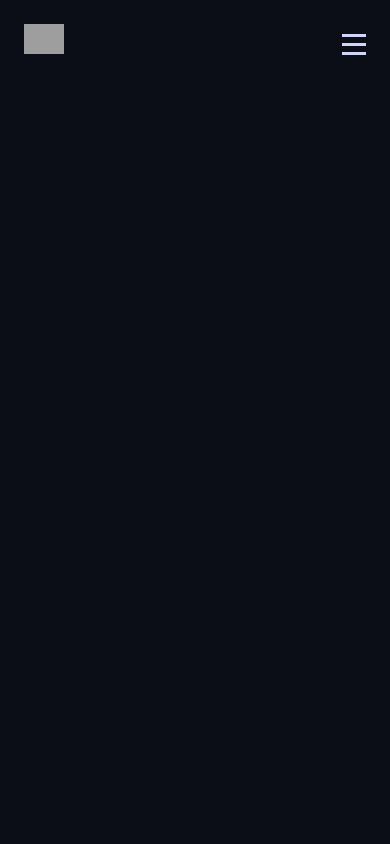
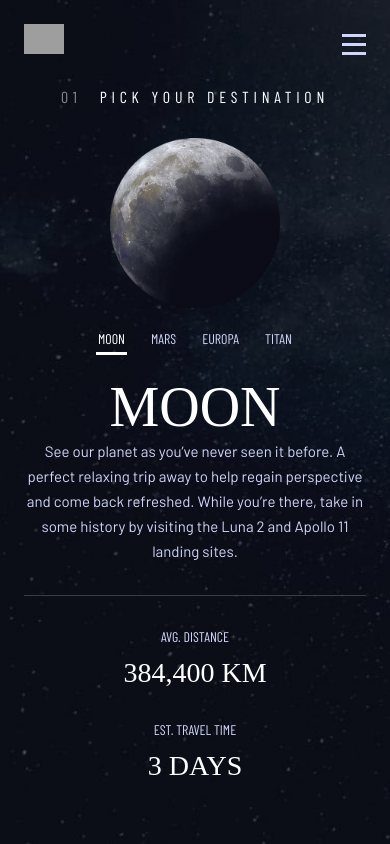
Before and after one commit to aitzhans/space-tourism-website, a React app: page /destination/moon in a window 390 px wide. Built offline with nearby package versions, Linux system fonts and the light colour scheme; grey boxes are pictures that could not be loaded; a web font is replaced by a local one.

Commit message:
feat: implement DestinationPage (mobile)

```diff
--- a/src/components/App/App.js
+++ b/src/components/App/App.js
@@ -7,6 +7,11 @@ import Header from "../Header/Header";
 import HomePage from "../HomePage/HomePage";
 import TechPage from "../TechPage/TechPage";
 
+import DestinationMoon from "../DestinataionPage/DestinationMoon";
+import DestinationMars from "../DestinataionPage/DestinationMars";
+import DestinationEuropa from "../DestinataionPage/DestinationEuropa";
+import DestinationTitan from "../DestinataionPage/DestinationTitan";
+
 import "./App.scss";
 
 const App = () => {
@@ -15,7 +20,13 @@ const App = () => {
       <Header />
       <Routes>
         <Route path="/" element={<HomePage />} />
-        <Route path="/destination" element={<DestinationPage />} />
+        <Route path="/destination" element={<DestinationPage />}>
+          <Route path="" element={<Navigate to="moon" />} />
+          <Route path="moon" element={<DestinationMoon />} />
+          <Route path="mars" element={<DestinationMars />} />
+          <Route path="europa" element={<DestinationEuropa />} />
+          <Route path="titan" element={<DestinationTitan />} />
+        </Route>
         <Route path="/crew" element={<CrewPage />} />
         <Route path="/technology" element={<TechPage />} />
       </Routes>
--- /dev/null
+++ b/src/components/DestinataionPage/DestinationEuropa.js
@@ -0,0 +1,26 @@
+import React from "react";
+
+const DestinationMars = () => {
+  return (
+    <>
+      <h3 className="dest__header">EUROPA</h3>
+      <p className="dest__text">
+        The smallest of the four Galilean moons orbiting Jupiter, Europa is a
+        winter lover’s dream. With an icy surface, it’s perfect for a bit of ice
+        skating, curling, hockey, or simple relaxation in your snug wintery
+        cabin.
+      </p>
+
+      <div className="dest__numbers">
+        <h6 className="dest__numbers-title">AVG. DISTANCE</h6>
+        <p className="dest__numbers-val">628 MIL. km</p>
+      </div>
+      <div className="dest__numbers">
+        <h6 className="dest__numbers-title">Est. travel time</h6>
+        <p className="dest__numbers-val">3 years</p>
+      </div>
+    </>
+  );
+};
+
+export default DestinationMars;
--- /dev/null
+++ b/src/components/DestinataionPage/DestinationMars.js
@@ -0,0 +1,25 @@
+import React from "react";
+
+const DestinationMars = () => {
+  return (
+    <>
+      <h3 className="dest__header">Mars</h3>
+      <p className="dest__text">
+        Don’t forget to pack your hiking boots. You’ll need them to tackle
+        Olympus Mons, the tallest planetary mountain in our solar system. It’s
+        two and a half times the size of Everest!
+      </p>
+
+      <div className="dest__numbers">
+        <h6 className="dest__numbers-title">AVG. DISTANCE</h6>
+        <p className="dest__numbers-val">225 MIL. km</p>
+      </div>
+      <div className="dest__numbers">
+        <h6 className="dest__numbers-title">Est. travel time</h6>
+        <p className="dest__numbers-val">9 months</p>
+      </div>
+    </>
+  );
+};
+
+export default DestinationMars;
--- /dev/null
+++ b/src/components/DestinataionPage/DestinationMoon.js
@@ -0,0 +1,26 @@
+import React from "react";
+
+const DestinationMoon = () => {
+  return (
+    <>
+      <h3 className="dest__header">Moon</h3>
+      <p className="dest__text">
+        See our planet as you’ve never seen it before. A perfect relaxing trip
+        away to help regain perspective and come back refreshed. While you’re
+        there, take in some history by visiting the Luna 2 and Apollo 11 landing
+        sites.
+      </p>
+
+      <div className="dest__numbers">
+        <h6 className="dest__numbers-title">AVG. DISTANCE</h6>
+        <p className="dest__numbers-val">384,400 km</p>
+      </div>
+      <div className="dest__numbers">
+        <h6 className="dest__numbers-title">Est. travel time</h6>
+        <p className="dest__numbers-val">3 days</p>
+      </div>
+    </>
+  );
+};
+
+export default DestinationMoon;
--- a/src/components/DestinataionPage/DestinationPage.js
+++ b/src/components/DestinataionPage/DestinationPage.js
@@ -1,7 +1,88 @@
 import React from "react";
+import { Link, Outlet } from "react-router-dom";
+
+import "./DestinationPage.scss";
+import moon from "./image-moon.webp";
+import titan from "./image-titan.webp";
+import mars from "./image-mars.webp";
+import europa from "./image-europa.webp";
 
 const DestinationPage = () => {
-  return <div>Destination</div>;
+  const handleDestinationsClick = (e) => {
+    const menuItems = document.querySelectorAll(".dest__item");
+    menuItems.forEach((item) => item.classList.remove("dest__item--active"));
+    e.target.classList.add("dest__item--active");
+
+    const allImgs = document.querySelectorAll(".dest__img");
+    allImgs.forEach((item) => {
+      if (item.ariaLabel === e.target.ariaLabel) {
+        item.classList.add("dest__img--visible");
+      } else {
+        item.classList.remove("dest__img--visible");
+      }
+    });
+  };
+
+  return (
+    <main className="dest__container">
+      <h5 className="dest__subheader">
+        <span className="dest__subheader--num">01</span>Pick your destination
+      </h5>
+      <div className="dest__img-container ">
+        <img
+          className="dest__img  dest__img--visible"
+          src={moon}
+          width="170"
+          height="170"
+          alt="Moon"
+          aria-label="moon"
+        />
+        <img
+          className="dest__img"
+          src={mars}
+          width="170"
+          height="170"
+          alt="Mars"
+          aria-label="mars"
+        />
+        <img
+          className="dest__img"
+          src={europa}
+          width="170"
+          height="170"
+          alt="Europa"
+          aria-label="europa"
+        />
+        <img
+          className="dest__img"
+          src={titan}
+          width="170"
+          height="170"
+          alt="Titan"
+          aria-label="titan"
+        />
+      </div>
+      <ul className="dest__list" onClick={handleDestinationsClick}>
+        <Link
+          to="moon"
+          className="dest__item  dest__item--active"
+          aria-label="moon"
+        >
+          Moon
+        </Link>
+        <Link to="mars" className="dest__item" aria-label="mars">
+          Mars
+        </Link>
+        <Link to="europa" className="dest__item" aria-label="europa">
+          Europa
+        </Link>
+        <Link to="titan" className="dest__item" aria-label="titan">
+          Titan
+        </Link>
+      </ul>
+      <Outlet />
+    </main>
+  );
 };
 
 export default DestinationPage;
--- /dev/null
+++ b/src/components/DestinataionPage/DestinationPage.scss
@@ -0,0 +1,169 @@
+@use "../../shared_styles/style.scss" as styles;
+
+$bg-color: styles.$bg-color;
+$main-text-color: styles.$main-text-color;
+$secondary-text-color: styles.$secondary-text-color;
+$dark-color: styles.$dark-color;
+$divider-color: styles.$divider-color;
+$mobile-width: styles.$mobile-width;
+$tablet-width: styles.$tablet-width;
+$s-desktop-width: styles.$s-desktop-width;
+$l-delktop-width: styles.$l-desktop-width;
+
+.dest__container {
+  width: 100%;
+  overflow: hidden;
+  min-height: 100vh;
+  margin-top: -8.8rem;
+
+  padding: 2.4rem;
+  padding-top: 6rem;
+
+  background: url("./background-destination-mobile.jpg");
+  background-repeat: no-repeat;
+  background-size: cover;
+
+  display: flex;
+  flex-direction: column;
+  // justify-content: center;
+  align-items: center;
+
+  // outline: 1px white solid;
+}
+
+.dest__subheader {
+  // outline: 1px white solid;
+  text-align: center;
+  text-transform: uppercase;
+  color: $main-text-color;
+
+  margin-bottom: 3.2rem;
+
+  &--num {
+    opacity: 0.5;
+    margin-right: 1.8rem;
+  }
+}
+
+.dest__img-container {
+  width: 17rem;
+  height: 17rem;
+}
+
+.dest__img {
+  display: none;
+  margin-bottom: 2.6rem;
+
+  &--visible {
+    display: block;
+  }
+  // outline: 1px red solid;
+}
+
+.dest__list {
+  list-style: none;
+  display: flex;
+  padding: 0;
+  margin-bottom: 2rem;
+  // outline: 1px white solid;
+}
+
+.dest__item {
+  position: relative;
+  padding: 0.8rem 0.2rem;
+  margin-right: 2.2rem;
+  font-size: 1.4rem;
+  line-height: 1.7rem;
+  font-family: "Barlow Condensed", sans-serif;
+  font-weight: 400;
+  color: $secondary-text-color;
+  text-transform: uppercase;
+  text-decoration: none;
+  // outline: 1px yellow solid;
+
+  &:last-child {
+    margin-right: 0;
+  }
+
+  &::after {
+    transition: width 0.3s;
+
+    content: "";
+    position: absolute;
+    left: 0;
+    bottom: 0;
+    width: 0;
+    height: 0.3rem;
+    background: $main-text-color;
+  }
+
+  &:hover::after {
+    width: 100%;
+  }
+
+  &--active {
+    color: $main-text-color;
+
+    &::after {
+      width: 100%;
+    }
+  }
+}
+
+.dest__header {
+  margin: 0;
+  text-align: center;
+  // outline: 1px white solid;
+}
+
+.dest__text {
+  position: relative;
+  margin: 0;
+  text-align: center;
+  padding-bottom: 3.2rem;
+  // outline: 1px white solid;
+
+  &::after {
+    content: "";
+    position: absolute;
+    bottom: 0;
+    left: 0;
+    width: 100%;
+    height: 0.1rem;
+    background: $divider-color;
+  }
+}
+
+.dest__numbers {
+  padding: 0;
+  padding-top: 3.2rem;
+  // display: flex;
+
+  &:last-child {
+    padding-bottom: 2rem;
+  }
+}
+
+.dest__numbers-title {
+  margin: 0;
+  margin-bottom: 1.2rem;
+
+  text-align: center;
+  font-size: 1.4rem;
+  line-height: 1.7rem;
+  font-family: "Barlow Condensed", sans-serif;
+  font-weight: 400;
+  color: $secondary-text-color;
+  text-transform: uppercase;
+}
+
+.dest__numbers-val {
+  margin: 0;
+  text-align: center;
+  font-size: 2.8rem;
+  line-height: 3.2rem;
+  font-family: "Bellefair", serif;
+  font-weight: 400;
+  color: $main-text-color;
+  text-transform: uppercase;
+}
--- /dev/null
+++ b/src/components/DestinataionPage/DestinationTitan.js
@@ -0,0 +1,25 @@
+import React from "react";
+
+const DestinationMars = () => {
+  return (
+    <>
+      <h3 className="dest__header">TITAN</h3>
+      <p className="dest__text">
+        The only moon known to have a dense atmosphere other than Earth, Titan
+        is a home away from home (just a few hundred degrees colder!). As a
+        bonus, you get striking views of the Rings of Saturn.
+      </p>
+
+      <div className="dest__numbers">
+        <h6 className="dest__numbers-title">AVG. DISTANCE</h6>
+        <p className="dest__numbers-val">1.6 BIL. km</p>
+      </div>
+      <div className="dest__numbers">
+        <h6 className="dest__numbers-title">Est. travel time</h6>
+        <p className="dest__numbers-val">7 years</p>
+      </div>
+    </>
+  );
+};
+
+export default DestinationMars;
--- a/src/components/Header/Header.scss
+++ b/src/components/Header/Header.scss
@@ -22,7 +22,7 @@ $s-desktop-width: styles.$s-desktop-width;
 }
 
 .header__toggle-btn {
-  z-index: 1;
+  z-index: 2;
 }
 
 .header__toggle-inner {
@@ -68,6 +68,7 @@ $s-desktop-width: styles.$s-desktop-width;
 
 .header__nav {
   position: absolute;
+  z-index: 1;
   width: 25rem;
   height: 100vh;
   right: 0;
--- a/src/index.js
+++ b/src/index.js
@@ -1,10 +1,7 @@
 import React from "react";
 import ReactDOM from "react-dom";
-import { BrowserRouter, Routes, Route, Navigate } from "react-router-dom";
 
 import App from "./components/App/App";
-import Header from "./components/Header/Header";
-import HomePage from "./components/HomePage/HomePage";
 
 ReactDOM.render(
   <React.StrictMode>
--- a/src/shared_styles/base.scss
+++ b/src/shared_styles/base.scss
@@ -40,6 +40,7 @@ body {
   min-height: 100vh;
   font-size: 1.4rem; /* =14px */
   background-color: $bg-color;
+  color: $main-text-color;
 }
 
 img {
@@ -98,6 +99,7 @@ h2 {
 
 h3 {
   font-family: "Bellefair", serif;
+  text-transform: uppercase;
   color: $main-text-color;
   font-size: 5.6rem;
   font-weight: 400;
--- a/src/shared_styles/variables.scss
+++ b/src/shared_styles/variables.scss
@@ -7,6 +7,7 @@ $bg-color: #0b0d17;
 $dark-color: #000;
 $main-text-color: #ffffff;
 $secondary-text-color: #d0d6f9;
+$divider-color: #383b4b;
 
 $mobile-width: "(min-width: 440px)";
 $tablet-width: "(min-width: 1025px)";
```
Also changed, not shown: src/components/DestinataionPage/background-destination-desktop.jpg (added), src/components/DestinataionPage/background-destination-mobile.jpg (added), src/components/DestinataionPage/background-destination-tablet.jpg (added), src/components/DestinataionPage/image-europa.webp (added), src/components/DestinataionPage/image-mars.webp (added), src/components/DestinataionPage/image-moon.webp (added), src/components/DestinataionPage/image-titan.webp (added).
